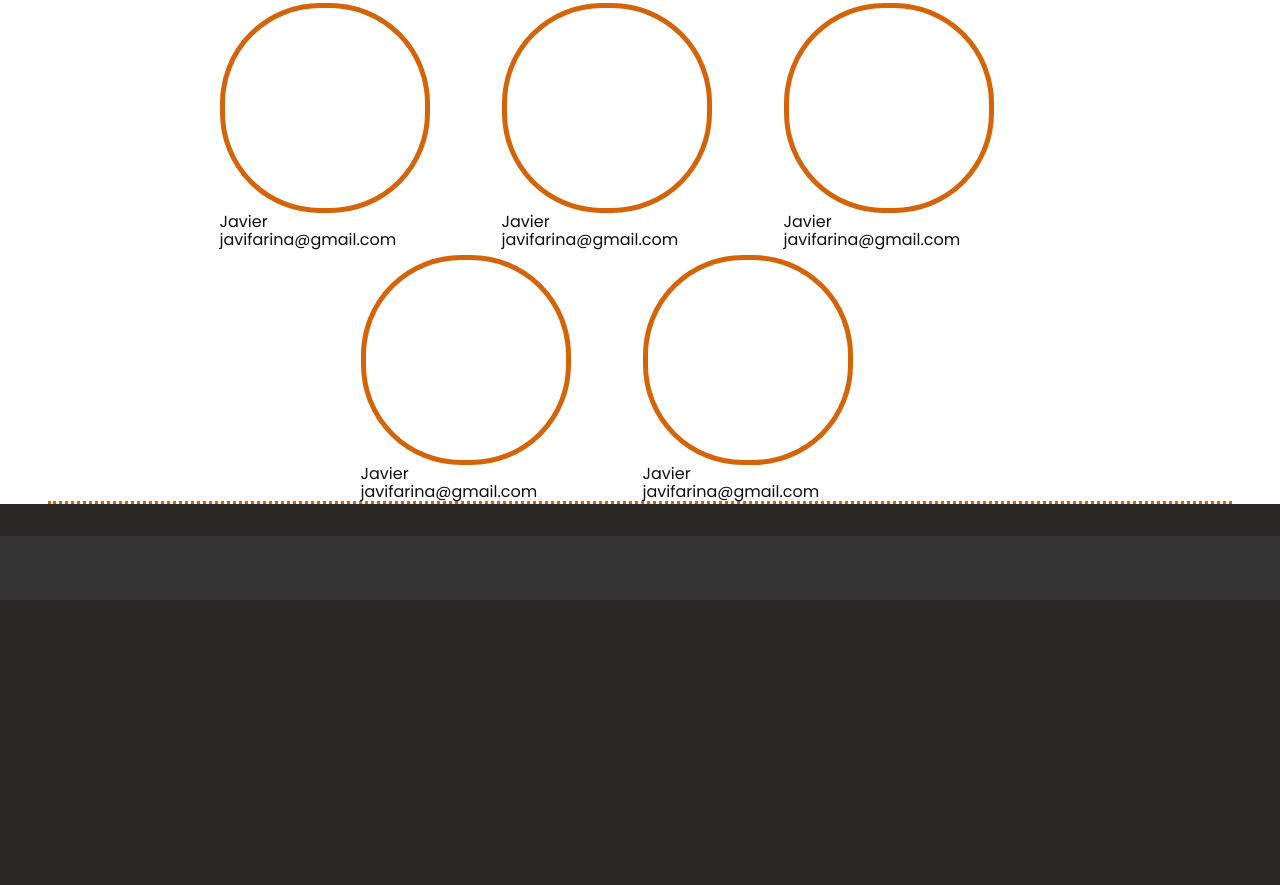
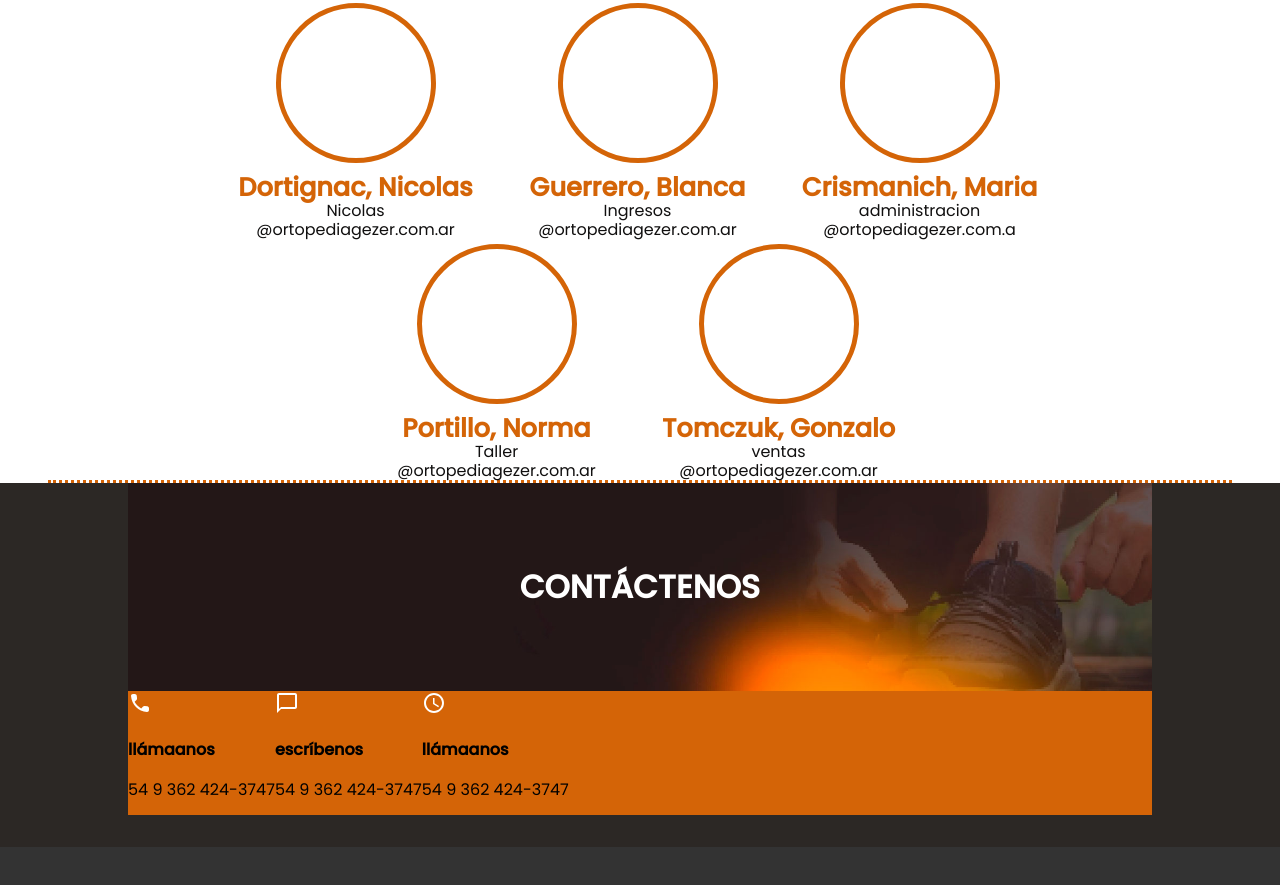
Before and after one commit to javifarina/gezer, a plain HTML site: page nosotros.html in a window 1280 px wide. Shown: the part 1944-2829 px from the top of the page. Before the commit the page ends 2544 px from the top, so only its background shows below. Drawn offline with nearby package versions, Linux system fonts and the light colour scheme.

Commit message:
Seccion Nosotros 2

```diff
--- a/css/style.css
+++ b/css/style.css
@@ -500,6 +500,9 @@ background: white;
 .titulo{
   margin-top: 10px;
 }
+.cardBodyEquipo{
+  margin-top: 10px;
+}
 .nuestroEquipo{
   display: flex;
   flex-wrap: wrap;
@@ -512,10 +515,33 @@ background: white;
   flex-direction:column;
   width: 17em;
   margin-right: 5px;
+  text-align: center;
+  align-items: center;
 }
 .cardImagenEqui{
-  width: 200px;
-  height: 200px;
+  width: 150px;
+  height: 150px;
   border-radius: 100px;
   border: 5px solid #d46407;
+
 }
+.nombre{
+  text-align: center;
+  color: #d46407;
+  font-size: 1.6em;
+}
+/* contactanos */
+.contactanos{
+
+}
+/* informacion de contacto */
+.infoContacto{
+  display: flex;
+  flex-direction:row;
+
+  background-color: #d46407;
+  align-items: baseline;
+}
+.infoBody{
+
+}
--- a/nosotros.html
+++ b/nosotros.html
@@ -14,11 +14,13 @@
     <!-- Fuentes Google Poppins -->
     <link rel="preconnect" href="https://fonts.googleapis.com">
     <link rel="preconnect" href="https://fonts.gstatic.com" crossorigin>
-    <link href="https://fonts.googleapis.com/css2?family=Poppins:ital,wght@0,300;0,400;0,500;1,100;1,200;1,300;1,400&family=Raleway:wght@200;300;500;700&family=Ubuntu+Mono&display=swap"
+    <link
+        href="https://fonts.googleapis.com/css2?family=Poppins:ital,wght@0,300;0,400;0,500;1,100;1,200;1,300;1,400&family=Raleway:wght@200;300;500;700&family=Ubuntu+Mono&display=swap"
         rel="stylesheet">
     <link rel="stylesheet" href="https://stackpath.bootstrapcdn.com/font-awesome/4.7.0/css/font-awesome.min.css">
 </head>
 <!-- inicio -->
+
 <body>
     <!-- HEADER -->
     <header class="bg-header">
@@ -45,7 +47,7 @@
         </div>
     </header>
 
-    <div class="social-bar" id="miDiv" >
+    <div class="social-bar" id="miDiv">
         <a href="#" class="icon facebook"><i class="fa fa-facebook"></i></a>
         <a href="#" class="icon twitter"><i class="fa fa-twitter"></i></a>
         <a href="#" class="icon instagram"><i class="fa fa-instagram"></i></a>
@@ -96,8 +98,10 @@
                             <img src="./img/ICONOS/2.0-PASIÓN.png" alt="">
                         </div>
                         <div class="cardBody">
-                    <p><storng>PASIÓN:</storng> comprometidos al 100% con los objetivos
-                        de la empresa.</p>
+                            <p>
+                                <storng>PASIÓN:</storng> comprometidos al 100% con los objetivos
+                                de la empresa.
+                            </p>
                         </div>
                     </div>
                     <div class="cardValores">
@@ -138,8 +142,10 @@
                             <img src="./img/ICONOS/2.3-EFECTIVIDAD.png" alt="">
                         </div>
                         <div class="cardBody">
-                    <p><stong>EFECTIVIDAD:</stong> lograr resultados optimo en
-                        cada paso</p>
+                            <p>
+                                <stong>EFECTIVIDAD:</stong> lograr resultados optimo en
+                                cada paso
+                            </p>
                         </div>
                     </div>
                     <div class="cardValores">
@@ -147,10 +153,12 @@
                             <img src="./img/ICONOS/2.4-FLEXIBILIDAD.png" alt="">
                         </div>
                         <div class="cardBody">
-                    <p><stong>FLEXIBILIDAD:</stong> adaptarnos a las situaciones, siempre
+                            <p>
+                                <stong>FLEXIBILIDAD:</stong> adaptarnos a las situaciones, siempre
                                 en búsqueda de la
                                 mejoría de nuestros
-                        paciente.</p>
+                                paciente.
+                            </p>
                         </div>
                     </div>
 
@@ -200,10 +208,11 @@
                     </div>
                     <div class="cardBodyEquipo">
                         <div class="nombre">
-                    Javier
+                            <strong>Dortignac, Nicolas</strong>
                         </div>
                         <div class="email">
-                    javifarina@gmail.com
+                            Nicolas <br>
+                            @ortopediagezer.com.ar
                         </div>
                     </div>
                 </div>
@@ -213,10 +222,11 @@
                     </div>
                     <div class="cardBodyEquipo">
                         <div class="nombre">
-                    Javier
+                            <strong>Guerrero, Blanca</strong>
                         </div>
                         <div class="email">
-                    javifarina@gmail.com
+                            Ingresos <br>
+                            @ortopediagezer.com.ar
                         </div>
                     </div>
                 </div>
@@ -226,10 +236,11 @@
                     </div>
                     <div class="cardBodyEquipo">
                         <div class="nombre">
-                    Javier
+                            <strong>Crismanich, Maria</strong>
                         </div>
                         <div class="email">
-                    javifarina@gmail.com
+                            administracion <br>
+                            @ortopediagezer.com.a
                         </div>
                     </div>
                 </div>
@@ -239,10 +250,11 @@
                     </div>
                     <div class="cardBodyEquipo">
                         <div class="nombre">
-                    Javier
+                            <strong> Portillo, Norma</strong>
                         </div>
                         <div class="email">
-                    javifarina@gmail.com
+                            Taller <br>
+                            @ortopediagezer.com.ar
                         </div>
                     </div>
                 </div>
@@ -252,18 +264,57 @@
                     </div>
                     <div class="cardBodyEquipo">
                         <div class="nombre">
-                    Javier
+                            <strong>Tomczuk, Gonzalo</strong>
                         </div>
                         <div class="email">
-                    javifarina@gmail.com
+                            ventas <br>
+                            @ortopediagezer.com.ar
+
                         </div>
                     </div>
                 </div>
             </div>
         </div>
-    <section>
+        <section class="container">
+            <div class="contactanos tituloImagen">
+                <img class="estamp" src="./img/FONDO/4.4-FONDO.jpg" alt="">
+                <h1 class="titulo-h1">Contáctenos</h1>
+            </div>
+            <div class="infoContacto">
+                <div class="llamanos">
+                    <div class="infoBody">
+                        <img src="./img/ICONOS/telefono.svg" alt="">
+                        <h4>llámaanos</h4>
+                    </div>
+                    <div class="direccion">
+                        <p>54 9 362 424-3747</p>
+                    </div>
+
+                </div>
+                <div class="llamanos">
+                    <div class="infoBody">
+                        <img src="./img/ICONOS/llamadas.svg" alt="">
+                        <h4>escríbenos</h4>
+                    </div>
+                    <div class="direccion">
+                        <p>54 9 362 424-3747</p>
+                    </div>
+
+                </div>
+                <div class="llamanos">
+                    <div class="infoBody">
+                        <img src="./img/ICONOS/reloj.svg" alt="">
+                        <h4>llámaanos</h4>
+                    </div>
+                    <div class="direccion">
+                        <p>54 9 362 424-3747</p>
+                    </div>
+                </div>
+
+            </div>
 
         </section>
+
     </main>
     <!-- Final Contenido Principal -->
     <!-- Foother -->
```
Also changed, not shown: img/ICONOS/llamadas.svg (added), img/ICONOS/reloj.svg (added), img/ICONOS/telefono.svg (added). Lines whose indentation alone changed are shown as unchanged.
